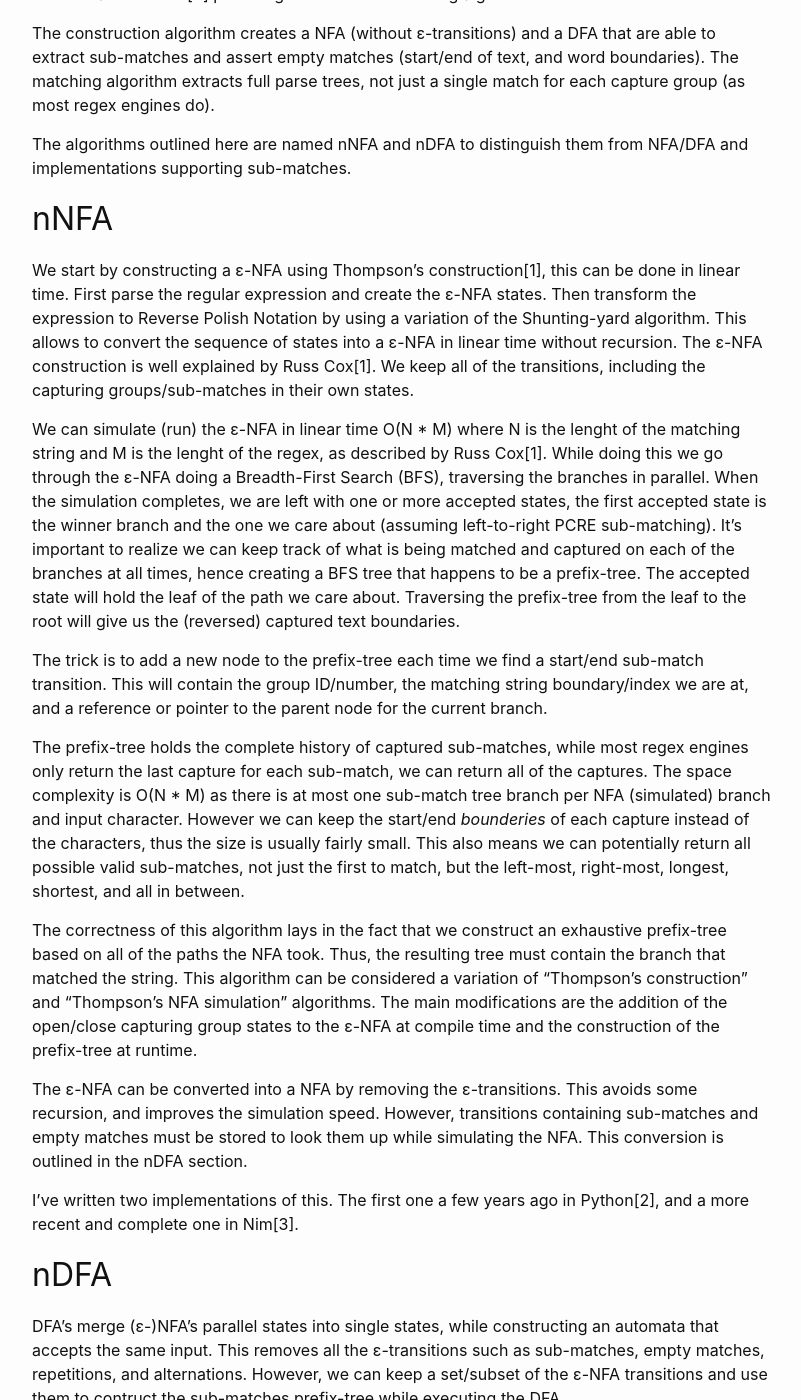
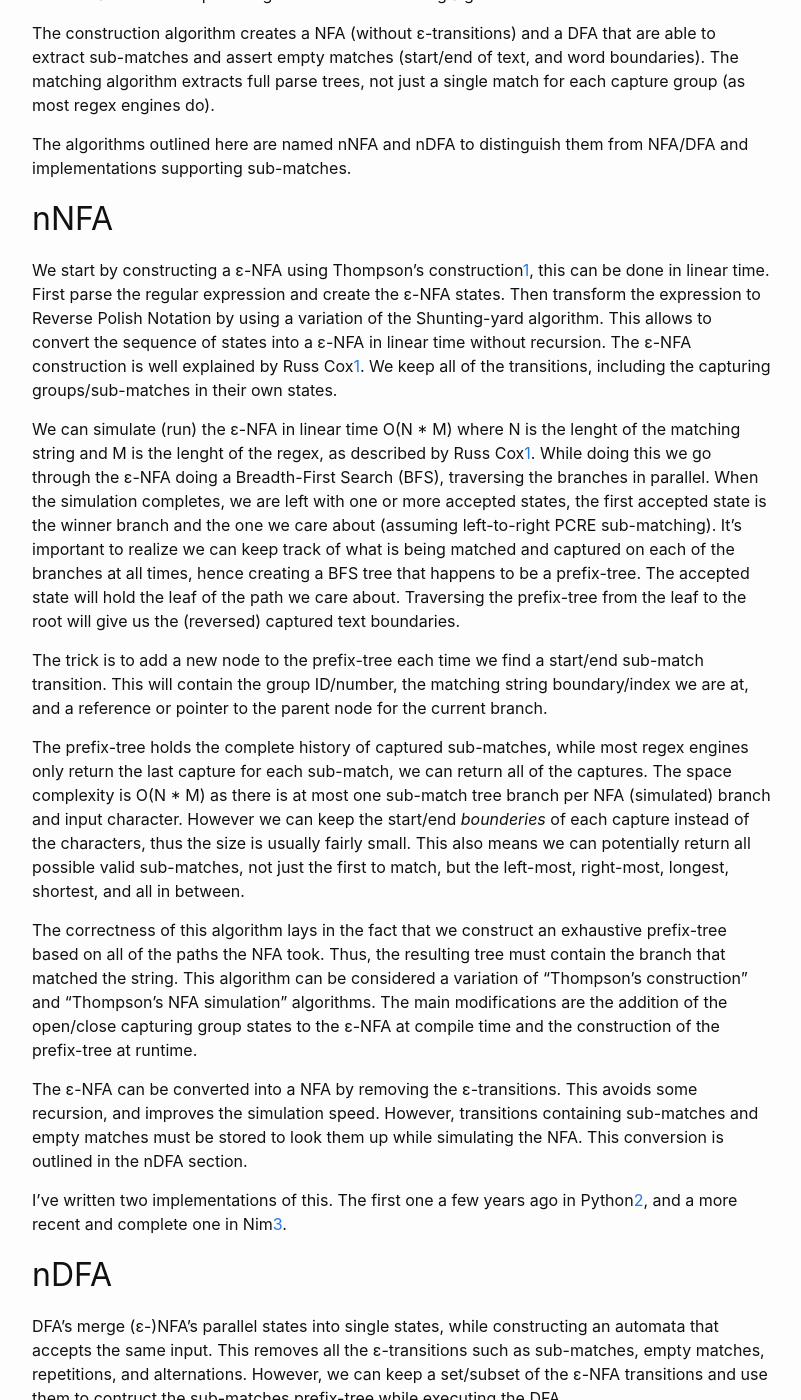
Before and after one commit to nitely/nitely.github.io, a Jekyll site: the page built from _posts/2020-01-19-a-dfa-for-submatches-extraction.markdown, in a window 1280 px wide and 1400 px high, scrolled down 238 px. Shown: the whole window, without its empty margins (238-1039 px from the left). Built offline with Jekyll 4.4.1, drawn with Linux system fonts in a browser that asks for light colours; our own code applies the rules of GitHub Pages for plain Markdown files; some of the changed text lies outside the part shown.

Commit message:
fix links

```diff
--- a/_posts/2020-01-19-a-dfa-for-submatches-extraction.markdown
+++ b/_posts/2020-01-19-a-dfa-for-submatches-extraction.markdown
@@ -45,10 +45,10 @@ There's an alternative matching algorithm that simulates both DFA and NFA at the
 There's an implementation of this algorithm called nregex[6] that's written in the Nim programming language. Beware, it's not very optimized, however it already shows promising results, as the classical DFA matching is faster than PCRE in some cases. Nim allows powerful macros that will be used to generate optimized code and remove most of the current bottlenecks.
 
 
-[0] https://github.com/nitely/nitely.github.io/releases/download/0.0/jan_2020_dfa_submatches_extraction.pdf
-[1] https://swtch.com/~rsc/regexp/regexp1.html
-[2] https://github.com/nitely/regexy
-[3] https://github.com/nitely/nim-regex
-[4] https://en.wikipedia.org/wiki/Powerset_construction
-[5] https://en.wikipedia.org/wiki/Powerset_construction#Complexity
-[6] https://github.com/nitely/nregex
+[0]: https://github.com/nitely/nitely.github.io/releases/download/0.0/jan_2020_dfa_submatches_extraction.pdf
+[1]: https://swtch.com/~rsc/regexp/regexp1.html
+[2]: https://github.com/nitely/regexy
+[3]: https://github.com/nitely/nim-regex
+[4]: https://en.wikipedia.org/wiki/Powerset_construction
+[5]: https://en.wikipedia.org/wiki/Powerset_construction#Complexity
+[6]: https://github.com/nitely/nregex
```
